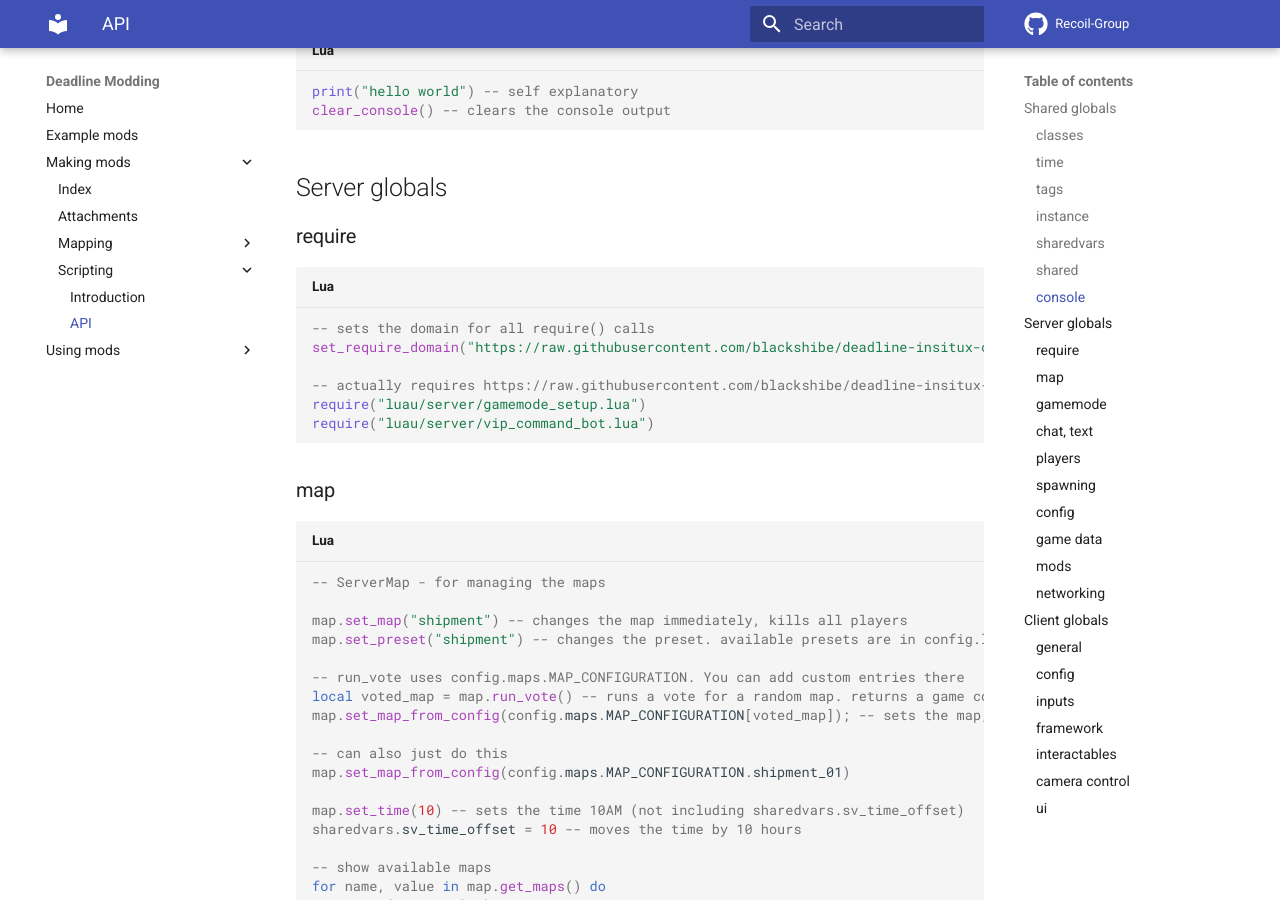
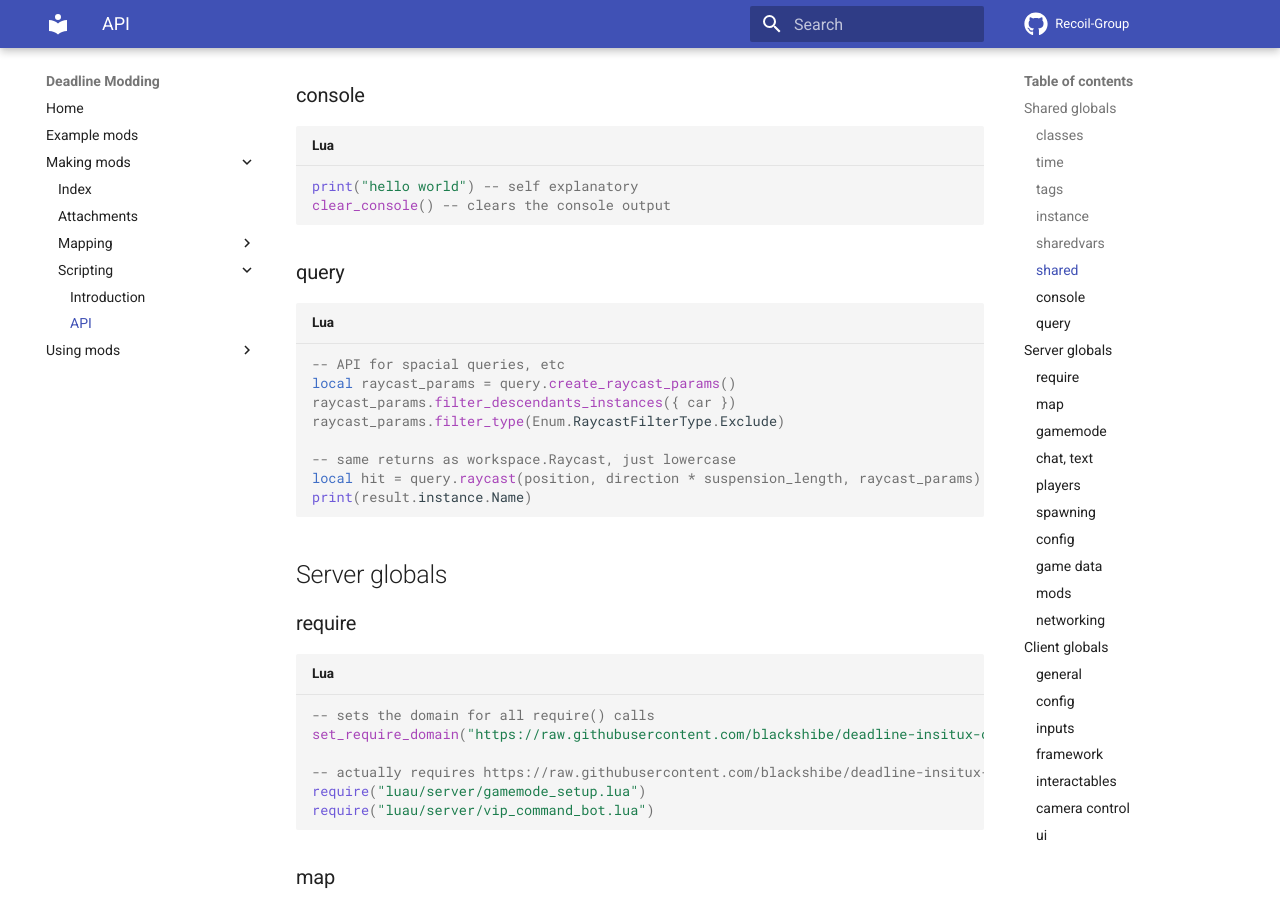
Before and after one commit to recoil-group/deadline-insitux-core-scripts, an MkDocs documentation site: the page built from docs/making-mods/scripting/api.md, in a window 1280 px wide and 900 px high, scrolled down 3136 px. Built offline with MkDocs 1.6.1 and Material for MkDocs 9.7.7, drawn with Linux system fonts in a browser that asks for light colours; some of the changed text lies outside the part shown.

Commit message:
add new funcs

````diff
--- a/docs/making-mods/scripting/api.md
+++ b/docs/making-mods/scripting/api.md
@@ -108,6 +108,11 @@
 
 sound.set_attribute("attribute", true)
 sound.get_attribute("attribute")
+
+-- physics
+instance.apply_impulse_at_position(Vector3.new(0, 0, 0), Vector3.new(0, 0, 0))
+instance.apply_angular_impulse_at_position(Vector3.new(0, 0, 0), Vector3.new(0, 0, 0))
+instance.apply_impulse(Vector3.new(0, 0, 0))
 ```
 
 ### sharedvars
@@ -151,6 +156,19 @@
 ```lua
 print("hello world") -- self explanatory
 clear_console() -- clears the console output
+```
+
+### query
+
+```lua
+-- API for spacial queries, etc
+local raycast_params = query.create_raycast_params()
+raycast_params.filter_descendants_instances({ car })
+raycast_params.filter_type(Enum.RaycastFilterType.Exclude)
+
+-- same returns as workspace.Raycast, just lowercase
+local hit = query.raycast(position, direction * suspension_length, raycast_params)
+print(result.instance.Name)
 ```
 
 ## Server globals
````
